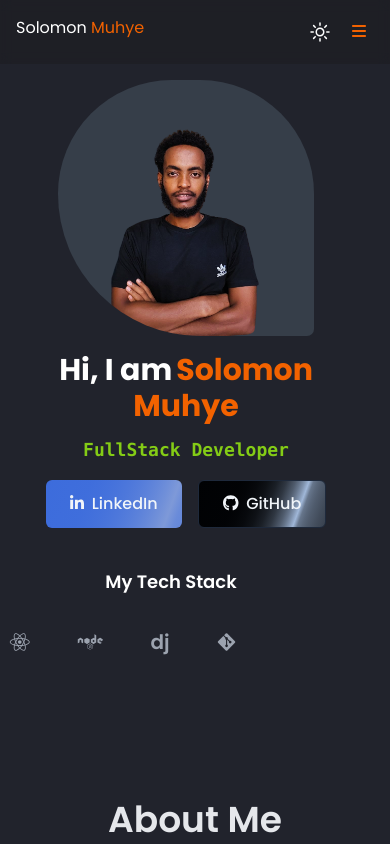
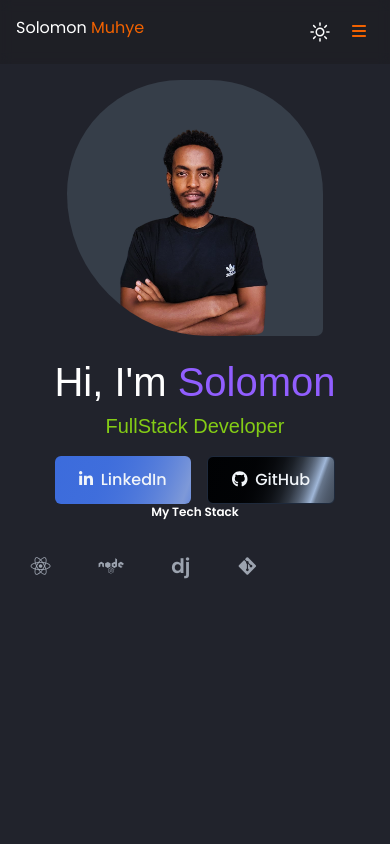
Before and after one commit to solomon-mh/myporfolio, a React (Vite) app: page / in a window 390 px wide. Shown: the top 844 px of the page. Built offline with nearby package versions, Linux system fonts and the light colour scheme; a web font is replaced by a local one.

Commit message:
modifying the structure of the home page for responsiveness

```diff
--- a/src/components/Hero.jsx
+++ b/src/components/Hero.jsx
@@ -5,6 +5,7 @@ import MyImage from "./MyImage";
 import Typewriter from "../utils/TypeWriter";
 import { faGithub, faLinkedinIn } from "@fortawesome/free-brands-svg-icons";
 import { TeckStack } from "../components";
+import { styles } from "../styles";
 
 const Hero = () => {
   const topRef = useRef(null);
@@ -20,56 +21,48 @@ const Hero = () => {
     });
   }, []);
   const textToShow =
-    "Passionate Fullstack developer based in Ethiopia, dedicated to providing quality work in a timely manner.";
+    "Passionate developer based in Ethiopia, dedicated to providing quality work in a timely manner.";
 
   return (
-    <div className='pt-20'>
+    <div className="pt-20 h-screen md:pt-32">
       <article
         ref={topRef}
-        className='flex gap-4 sm:gap-16 flex-col-reverse md:flex-row justify-between items-center w-4/5 mr-12 mx-auto'
-        id='home'
+        className="flex gap-2 md:gap-16 flex-col-reverse md:flex-row justify-between items-center w-9/10  mx-auto"
+        id="home"
       >
-        <section className='md:w-1/2 text-center md:text-left'>
-          <h1 className='text-3xl -mb-10 sm:mb-0 md:hidden font-extrabold'>
-            Hi, I am
-            <span className='text-brightRed mx-1'>
-              Solomon <span className='block'>Muhye</span>
-            </span>
+        <section className="md:w-1/2 text-center md:text-left">
+          <h1 className={`${styles.heroHeadText} hero-header text-white`}>
+            Hi, I&apos;m{" "}
+            <span className="hero-header text-[#915EFF]">Solomon</span>
           </h1>
-          <h1 className='hidden text-4xl md:block font-extrabold'>
-            Hi,
-            <br />
-            <span>I am </span>
-            <span className='text-brightRed'>
-              Solomon <span className='block'>Muhye</span>
-            </span>
-          </h1>
-          <p className='font-mono font-extrabold text-lg inline-block text-lime-500 my-4'>
+          <p
+            className={`${styles.heroSubText} hero-header text-xl font-extrabold inline-block text-lime-500 mb-4`}
+          >
             FullStack Developer
           </p>
-          <div className='mb-8 hidden sm:block'>
+          <div className="mb-2 md:mb-8 hidden sm:block">
             <Typewriter text={textToShow} />
           </div>
-          <div className='flex justify-center md:justify-start gap-4'>
+          <div className="flex justify-center md:justify-start gap-4">
             <a
-              href='https://www.linkedin.com/in/solomonmuhye'
-              target='_blank'
-              rel='noopener noreferrer'
+              href="https://www.linkedin.com/in/solomonmuhye"
+              target="_blank"
+              rel="noopener noreferrer"
             >
-              <button className='inline-flex h-12 animate-shimmer items-center justify-center rounded-md  bg-[linear-gradient(110deg,#3b6bdc,45%,#7e99d8,65%,#3b6bdc)] bg-[length:200%_100%] px-6 font-medium text-slate-100 transition-colors focus:outline-none focus:ring-2 focus:ring-slate-400 focus:ring-offset-2 focus:ring-offset-slate-50'>
-                <i className='pr-2'>
+              <button className={`${styles.shimmeringBtnLdn}`}>
+                <i className="pr-2">
                   <FontAwesomeIcon icon={faLinkedinIn} />
                 </i>
                 LinkedIn
               </button>
             </a>
             <a
-              href='https://github.com/SolomonMuhyeY'
-              target='_blank'
-              rel='noopener noreferrer'
+              href="https://github.com/solomon-mh"
+              target="_blank"
+              rel="noopener noreferrer"
             >
-              <button className='inline-flex h-12 animate-shimmer items-center justify-center rounded-md border border-slate-800 bg-[linear-gradient(110deg,#000103,45%,#a0b7d8,55%,#000103)] bg-[length:200%_100%] px-6 font-medium text-slate-100 transition-colors focus:outline-none focus:ring-2 focus:ring-slate-400 focus:ring-offset-2 focus:ring-offset-slate-50'>
-                <i className='pr-2'>
+              <button className={`${styles.shimmeringBtnGit}`}>
+                <i className="pr-2">
                   <FontAwesomeIcon icon={faGithub} />
                 </i>
                 GitHub
@@ -77,12 +70,12 @@ const Hero = () => {
             </a>
           </div>
         </section>
-        <section className='md:w-1/2 md:mb-0'>
+        <section className="md:w-1/2 md:mb-0">
           <MyImage />
         </section>
       </article>
-      <div className='md:w-4/5 flex flex-col my-10 mr-12 mx-auto items-center sm:gap-6 sm:flex-row sm:my-1'>
-        <p className='text-lg font-semibold'>My Tech Stack</p>
+      <div className="mx-12 md:w-4/5 flex flex-col md:my-10 mr-12 md:mx-auto text-[10px] md:text-base items-center sm:gap-6 sm:flex-row">
+        <p className="text-xs md:text-lg font-semibold">My Tech Stack</p>
         <TeckStack />
       </div>
     </div>
```
